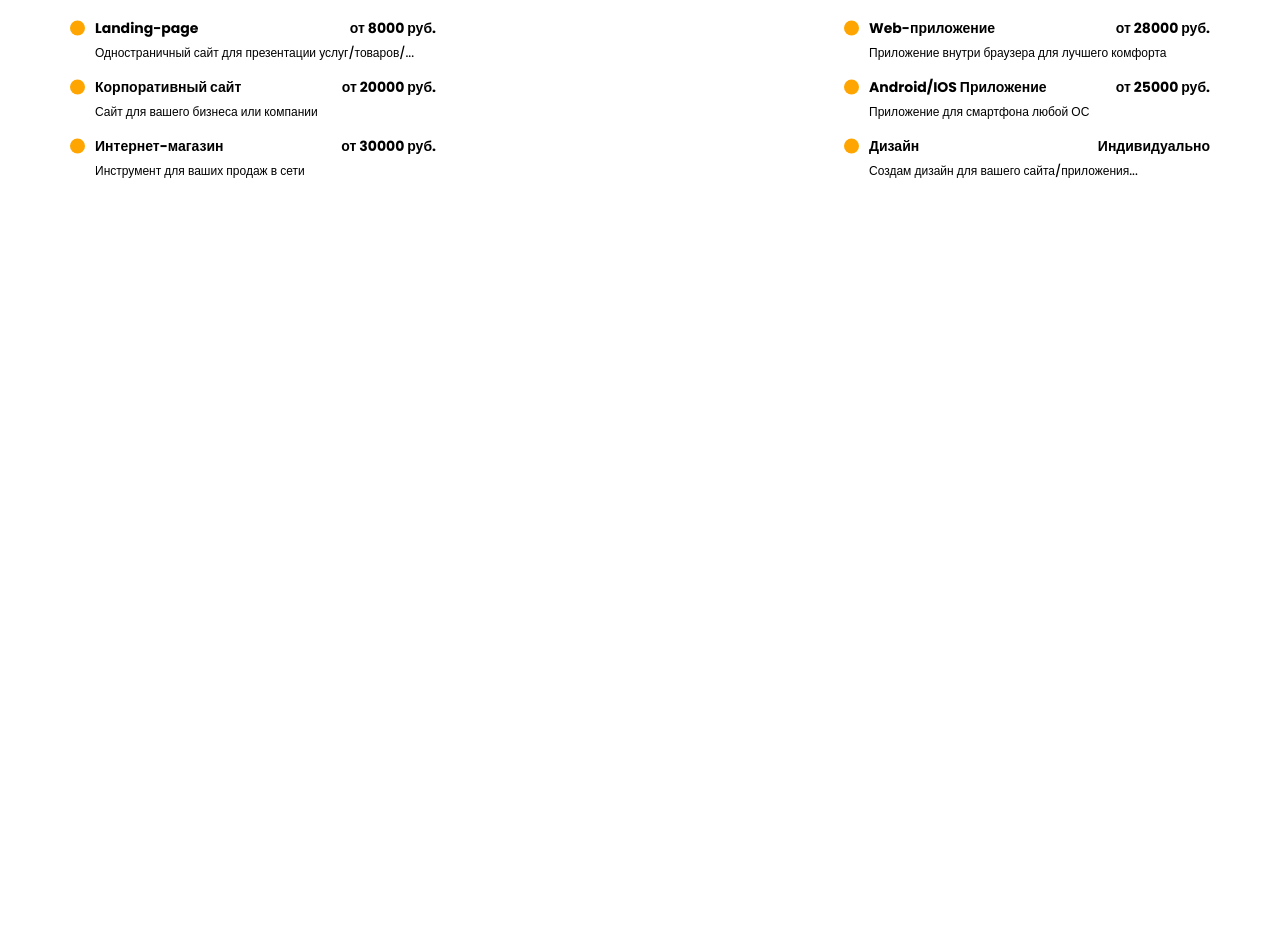
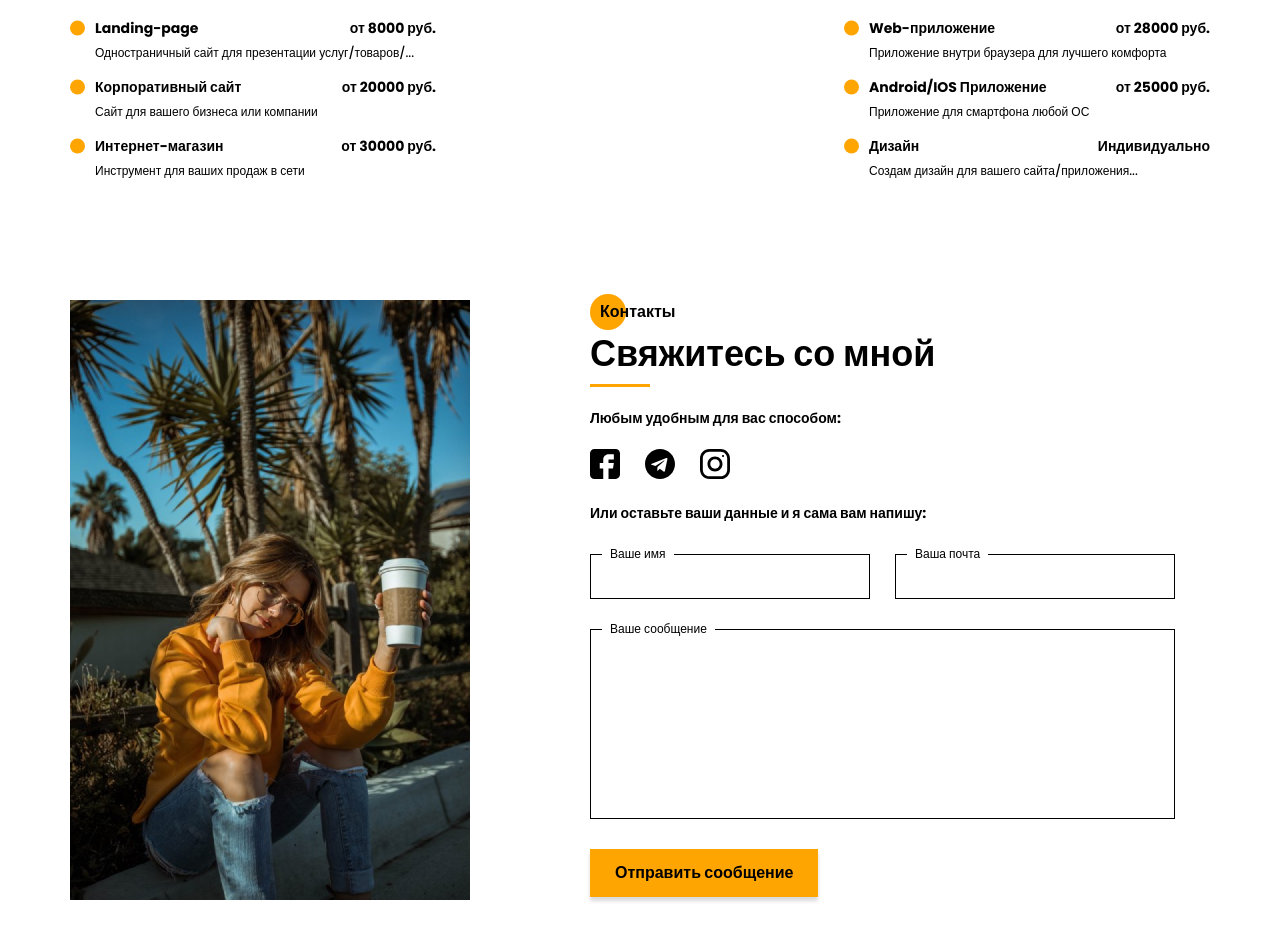
Before and after one commit to Gr1mmz/portfolio-template, a website: page src/index.html in a window 1280 px wide. Shown: the part 4324-5264 px from the top of the page. Before the commit the page ends 4624 px from the top, so only its background shows below. Drawn offline with nearby package versions, Linux system fonts and the light colour scheme; files that its build step writes are made by us from their sources; files whose address does not match are found by name.

Commit message:
create contacts block. End desktop code

```diff
--- a/src/index.html
+++ b/src/index.html
@@ -639,8 +639,49 @@
                 </div>
             </div>
         </section>
-        <section class="contancts">
-            <div class="container"></div>
+        <section class="contacts">
+            <div class="container">
+                <div class="contacts__wrapper">
+                    <div class="contacts__img">
+                        <img src="img/main_photo.jpg" alt="Александра">
+                    </div>
+                    <div class="contacts__block">
+                        <div class="subtitle subtitle_left">Контакты</div>
+                        <h2 class="title title_fz36 about__title">
+                            Свяжитесь со мной
+                        </h2>
+                        <div class="contacts__text">
+                            Любым удобным для вас способом:
+                        </div>
+                        <div class="contacts__links">
+                            <a class="contacts__links-item" href="#"><img src="icons/menu/facebook.svg" alt="facebook"></a>
+                            <a class="contacts__links-item" href="#"><img src="icons/social/telegram.svg" alt="telegram"></a>
+                            <a class="contacts__links-item" href="#"><img src="icons/menu/instagram.svg" alt="instagram"></a>
+                        </div>
+                        <div class="contacts__text">
+                            Или оставьте ваши данные и я сама вам напишу:
+                        </div>
+                        <form action="#" class="contacts__form">
+                            <div class="contacts__input">
+                                <input id="name" name="name" type="text">
+                                <label for="name">Ваше имя</label>
+                            </div>
+                            <div class="contacts__input">
+                                <input id="email" name="email" type="email">
+                                <label for="email">Ваша почта</label>
+                            </div>
+                            <div class="contacts__textarea">
+                                <textarea id="text" name="text" id=""></textarea>
+                                <label for="text">Ваше сообщение</label>
+                            </div>
+                            <div class="contacts__btn">
+                                <button class="btn btn_shadow">Отправить сообщение</button>
+                            </div>
+
+                        </form>
+                    </div>
+                </div>
+            </div>
         </section>
         <script src="js/script.js"></script>
     </body>
--- a/src/sass/blocks/_buttons.sass
+++ b/src/sass/blocks/_buttons.sass
@@ -4,6 +4,7 @@
     color: #000
     font-weight: bold
     transition: all 0.6s
+    border: none
     &_transparent
         background-color: transparent
     &_shadow
--- /dev/null
+++ b/src/sass/blocks/_contacts.sass
@@ -0,0 +1,66 @@
+.contacts
+    padding-bottom: 92px
+    &__wrapper
+        display: flex
+        justify-content: space-between
+    &__block
+        width: 585px
+        margin-right: 35px
+    &__text
+        font-weight: bold
+        font-size: 14px
+        line-height: 21px
+        margin-top: 24px
+    &__links
+        margin-top: 20px
+        display: flex
+        gap: 25px
+        &-item
+            width: 30px
+            height: 30px
+            display: flex
+            transition: transform 0.3s
+            img
+                width: 100%
+                height: 100%
+            &:hover
+                transform: translateY(-5px)
+    &__form
+        margin-top: 30px
+        display: grid
+        grid-template: 45px 190px 45px / repeat(2, 280px)
+        row-gap: 30px
+        column-gap: 25px
+        label
+            display: block
+            position: absolute
+            top: -9px
+            left: 12px
+            height: 18px
+            padding: 0 8px
+            background-color: #fff
+            font-size: 12px
+    &__input
+        position: relative
+        input
+            width: 100%
+            height: 100%
+            padding: 0 20px
+            font-weight: 500
+            font-size: 12px
+            line-height: 18px
+            border: 1px solid #000
+            border-radius: 0
+    &__textarea
+        grid-column: 1 / 3
+        position: relative
+        textarea
+            width: 100%
+            height: 100%
+            resize: none
+            padding: 20px
+            font-weight: 500
+            font-size: 12px
+            line-height: 18px
+            border: 1px solid #000
+            border-radius: 0
--- a/src/sass/style.sass
+++ b/src/sass/style.sass
@@ -27,3 +27,4 @@ section
 @import blocks/using
 @import blocks/portfolio
 @import blocks/price
+@import blocks/contacts
```
Also changed, not shown: dist/css/style.min.css, dist/index.html.
